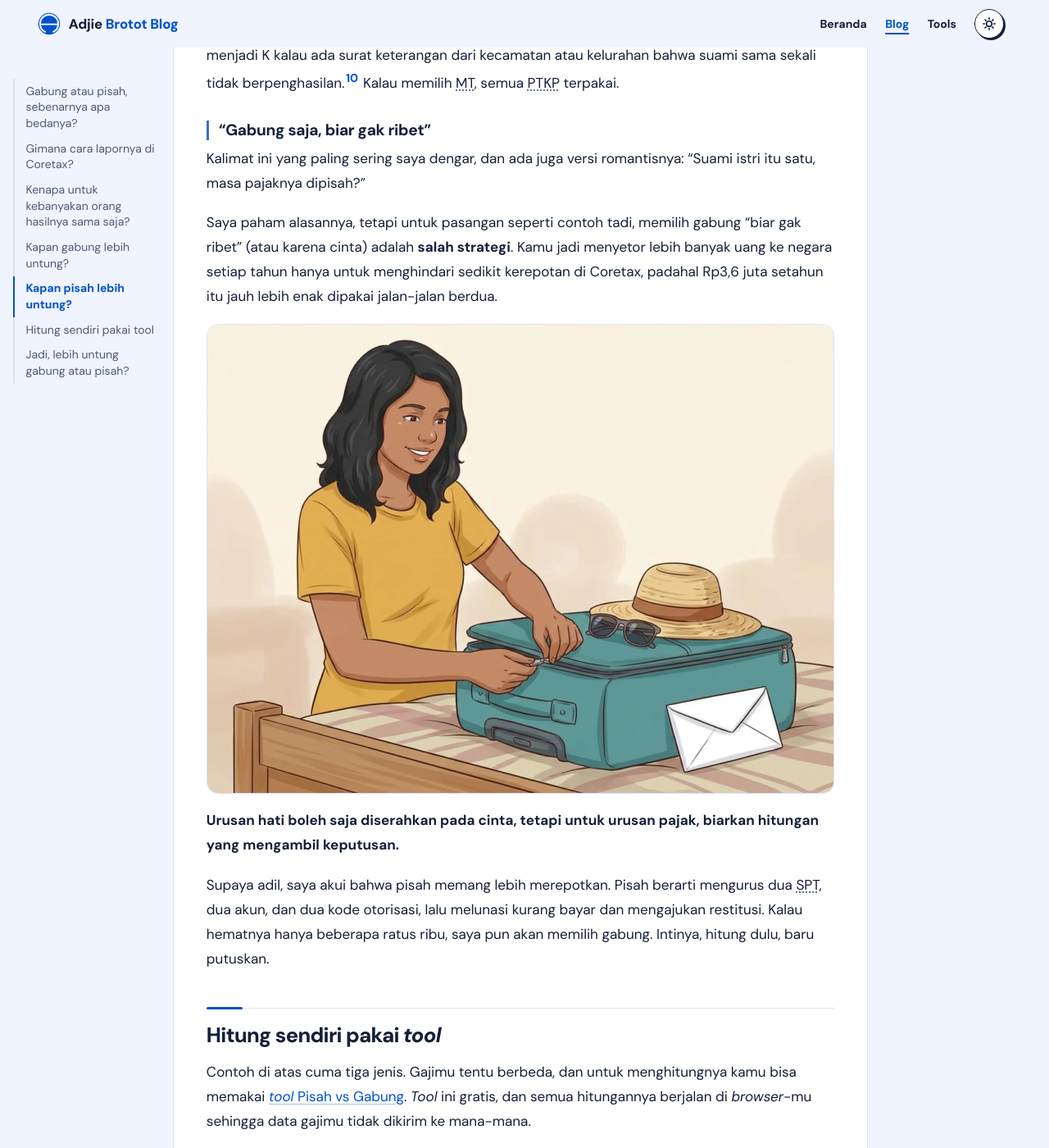
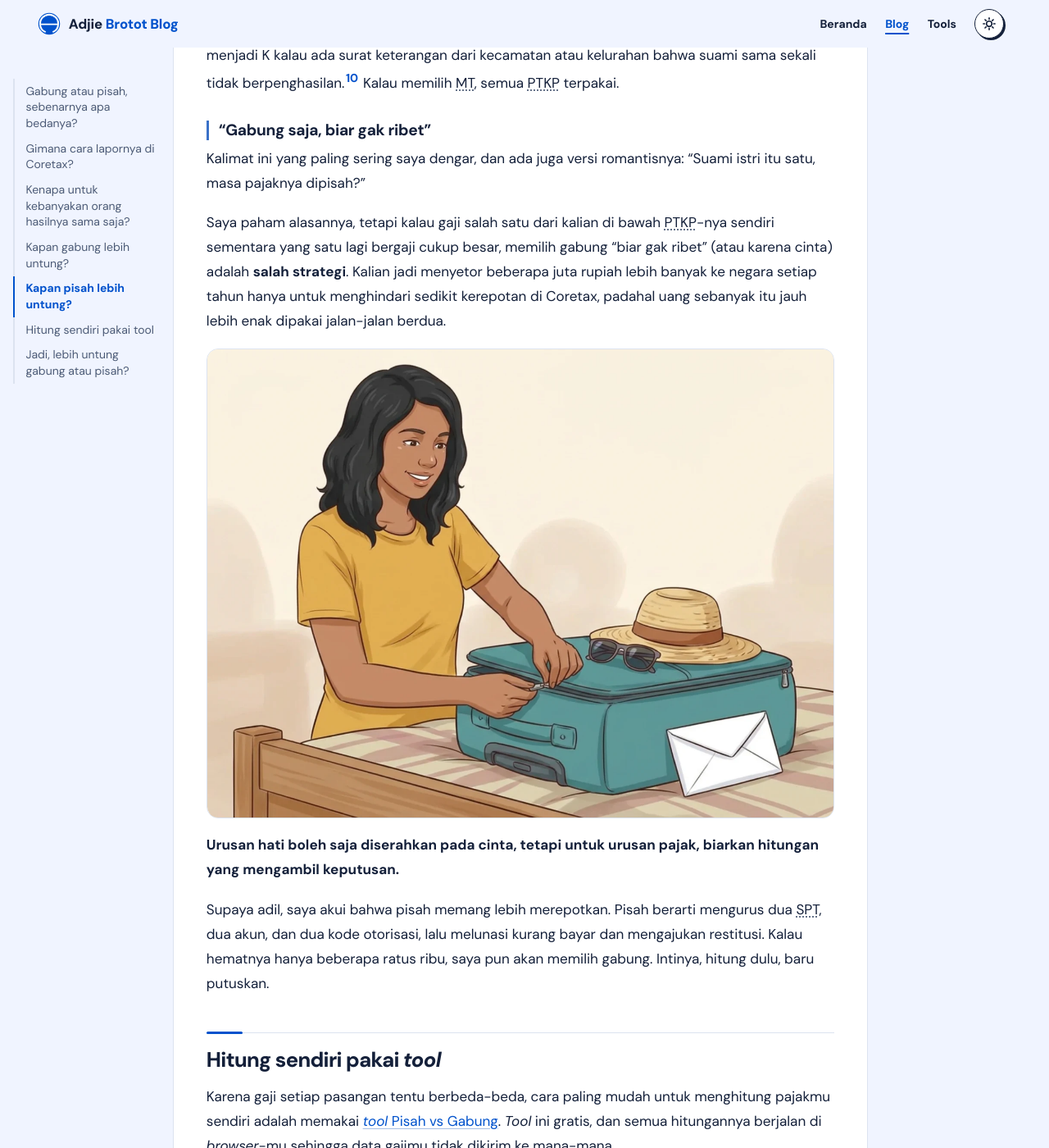
Before and after one commit to adjiebrotot/blog, a Jekyll site: the page built from id/_posts/2026-10-25-pajak-suami-istri-gabung-atau-pisah.md, in a window 1280 px wide and 1400 px high, scrolled down 7711 px. Shown: the whole window at 82% size. Built offline with Jekyll 4.4.1, drawn with Linux system fonts in a browser that asks for light colours; some of the changed text lies outside the part shown.

Commit message:
Indonesian posts: drop pointers to other sections
Sewa atau beli rumah (screenshot di bawah, bagian Conglomerate di bawah,
(di bawah), seperti yang sudah saya tunjukkan), kabur aja dulu (tabel di
bawah, daftar pengeluaran di bawah, kurs tadi, tabel skenario A, seperti
yang sudah saya jelaskan, stress test di atas) and pajak suami istri
(lapisan tarif tadi, contoh tadi, contoh di atas, bagian gabung tadi).
Each sentence now states its fact on its own. Passed cek.py and two
evaluator rounds (LULUS); the pairs are in corrections.md.

Co-Authored-By: Claude Opus 5.5 <noreply@anthropic.com>
Claude-Session: https://claude.ai/code/session_01QpNtMg4CCgeHwGBk5vY7a8

```diff
--- a/id/_posts/2026-10-25-pajak-suami-istri-gabung-atau-pisah.md
+++ b/id/_posts/2026-10-25-pajak-suami-istri-gabung-atau-pisah.md
@@ -81,7 +81,7 @@ Mulai tahun pajak 2025 (yang dilaporkan awal 2026), SPT Tahunan disampaikan lewa
 
 Jawabannya, total PTKP untuk kedua cara itu memang dirancang sama. Coba kita jumlahkan. Kalau gabung, PTKP suami K/1 (Rp63 juta) ditambah PTKP istri TK/0 (Rp54 juta) menjadi Rp117 juta. Kalau pisah, PTKP-nya K/I/1, juga Rp117 juta, sama persis.
 
-Dengan begitu, satu-satunya sumber perbedaan adalah lapisan tarif tadi. Selama **PKP gabungan masih di lapisan 5%** (paling banyak Rp60 juta) dan masing-masing bergaji di atas PTKP-nya sendiri, dua cara itu menghasilkan angka yang sama persis, tanpa selisih serupiah pun.
+Dengan begitu, satu-satunya sumber perbedaan adalah lapisan tarif progresif. Selama **PKP gabungan masih di lapisan 5%** (paling banyak Rp60 juta) dan masing-masing bergaji di atas PTKP-nya sendiri, dua cara itu menghasilkan pajak yang sama, tanpa selisih serupiah pun.
 
 Contohnya, ada pasangan dengan satu anak: suami bergaji Rp96 juta setahun (Rp8 juta per bulan) dan istri Rp72 juta (Rp6 juta per bulan). Supaya sederhana, semua contoh di sini memakai gaji kotor dan mengabaikan biaya jabatan serta iuran pensiun.
 
@@ -147,7 +147,7 @@ Polanya sama kalau dibalik: istri bergaji besar dan suami berpenghasilan kecil.
 
 Kalimat ini yang paling sering saya dengar, dan ada juga versi romantisnya: "Suami istri itu satu, masa pajaknya dipisah?"
 
-Saya paham alasannya, tetapi untuk pasangan seperti contoh tadi, memilih gabung "biar gak ribet" (atau karena cinta) adalah **salah strategi**. Kamu jadi menyetor lebih banyak uang ke negara setiap tahun hanya untuk menghindari sedikit kerepotan di Coretax, padahal Rp3,6 juta setahun itu jauh lebih enak dipakai jalan-jalan berdua.
+Saya paham alasannya, tetapi kalau gaji salah satu dari kalian di bawah PTKP-nya sendiri sementara yang satu lagi bergaji cukup besar, memilih gabung "biar gak ribet" (atau karena cinta) adalah **salah strategi**. Kalian jadi menyetor beberapa juta rupiah lebih banyak ke negara setiap tahun hanya untuk menghindari sedikit kerepotan di Coretax, padahal uang sebanyak itu jauh lebih enak dipakai jalan-jalan berdua.
 
 <figure>
 <img src="/assets/img/psg-ill-jalan-jalan.webp" alt="Seorang perempuan menutup ritsleting koper di kasur; di atas koper ada topi pantai dan kacamata hitam, dan di sampingnya ada amplop" width="1456" height="1087" loading="lazy">
@@ -159,7 +159,7 @@ Supaya adil, saya akui bahwa pisah memang lebih merepotkan. Pisah berarti mengur
 
 ## Hitung sendiri pakai *tool*
 
-Contoh di atas cuma tiga jenis. Gajimu tentu berbeda, dan untuk menghitungnya kamu bisa memakai [*tool* Pisah vs Gabung](https://tool.adjiebrotots.com/pisahvsgabung/id/). *Tool* ini gratis, dan semua hitungannya berjalan di *browser*-mu sehingga data gajimu tidak dikirim ke mana-mana.
+Karena gaji setiap pasangan tentu berbeda-beda, cara paling mudah untuk menghitung pajakmu sendiri adalah memakai [*tool* Pisah vs Gabung](https://tool.adjiebrotots.com/pisahvsgabung/id/). *Tool* ini gratis, dan semua hitungannya berjalan di *browser*-mu sehingga data gajimu tidak dikirim ke mana-mana.
 
 1. Pilih jumlah **tanggungan**.
 2. Isi gaji kotor suami dan istri per tahun di mode **Per pasangan**, atau total gaji rumah tangga dan porsi istri di mode **Total dan porsi**.
@@ -167,7 +167,7 @@ Contoh di atas cuma tiga jenis. Gajimu tentu berbeda, dan untuk menghitungnya ka
 4. Baca kartu **Penghematan pajak** di atas grafik. Kartu ini menunjukkan cara mana yang lebih murah dan berapa selisihnya setahun.
 5. Grafik kedua memperlihatkan selisihnya di setiap tingkat gaji rumah tangga, dengan porsi istri yang sama, dan catatan di bawahnya memberi tahu pada tingkat gaji berapa cara yang lebih hemat berganti.
 
-Hitungan *tool* ini berasumsi bahwa semua penghasilan adalah gaji dan gaji istri berasal dari satu pemberi kerja. Kalau istri punya usaha atau bekerja di dua tempat, ingat catatan di bagian gabung tadi: hasil gabung akan sama dengan pisah.
+Hitungan *tool* ini berasumsi bahwa semua penghasilan adalah gaji dan gaji istri berasal dari satu pemberi kerja. Kalau istri punya usaha atau bekerja di dua tempat, penghasilannya ikut digabung ke SPT suami dengan PTKP K/I, sehingga hasil gabung akan sama dengan hasil pisah.
 
 ## Jadi, lebih untung gabung atau pisah?
 
```
Also changed, not shown: id/_posts/2026-10-17-sewa-atau-beli-rumah.md (+4 -4 lines), id/_posts/2026-10-25-kabur-aja-dulu.md (+9 -9 lines), .claude/skills/bahasa-indonesia/references/corrections.md.
